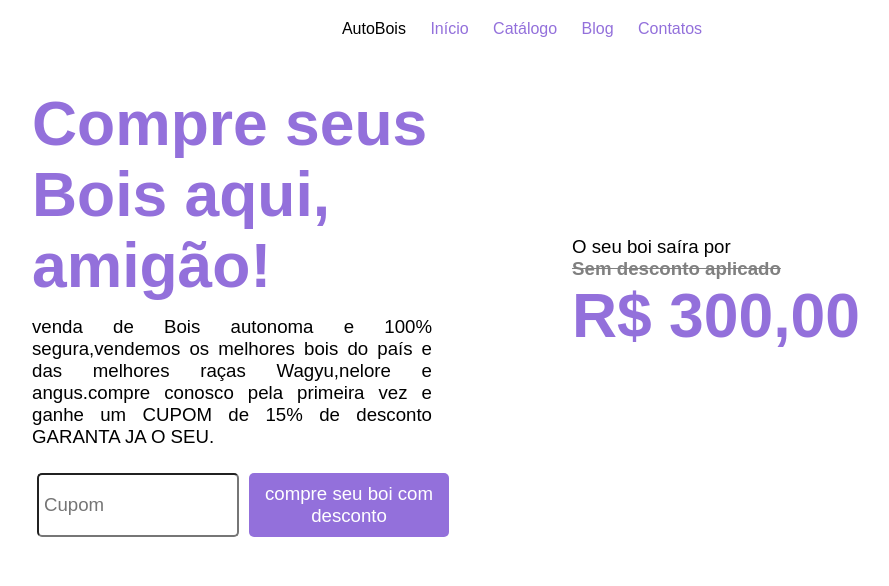
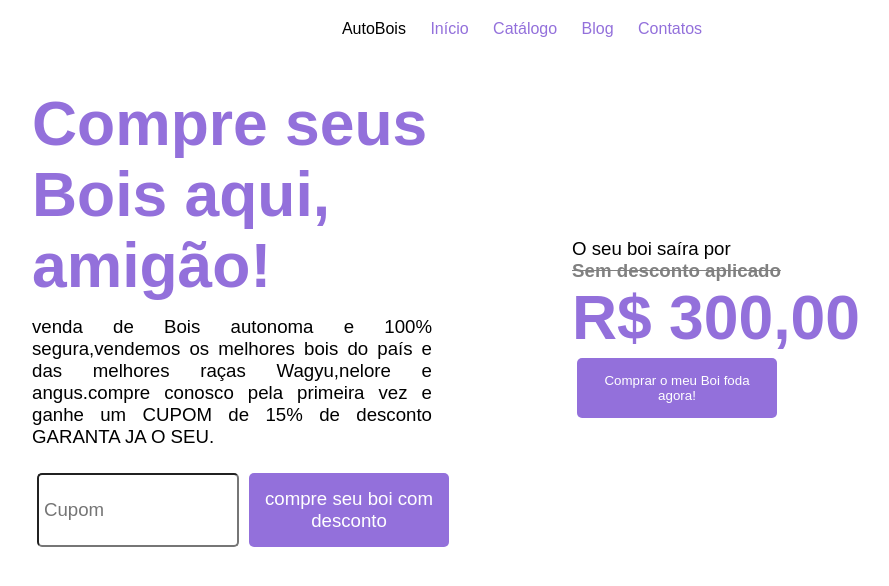
Before and after one commit to thomas-almeida/InterfaceClones, a plain HTML site: page index.html in a window 1280 px wide. Shown: the whole page, without its empty margins (118-1007 px from the left). Drawn offline with Linux system fonts and the light colour scheme.

Commit message:
Botao comprar boi

```diff
--- a/assets/css/button.css
+++ b/assets/css/button.css
@@ -7,18 +7,18 @@
     padding-left: 0px;
 }
 
-#btncupom{
+.btncupom{
     border: none;
     background-color: mediumpurple;
     cursor: pointer;
     margin: 5px;
-    padding: 10px;
+    padding: 15px;
     border-radius: 5px;
     color: white;
     width: 200px;
 }
 
-#btncupom:hover{
+.btncupom:hover{
     background-color: transparent;
     border: 1px solid mediumpurple;
     color: mediumpurple;
@@ -30,6 +30,7 @@
     border-radius:5px ;
     padding: 5px;
     font-size: 14pt;
+    background-color: transparent;
 }
 
 
--- a/index.html
+++ b/index.html
@@ -57,7 +57,7 @@
                     <input id="txt" type="text" placeholder="Cupom">
                     <br>
 
-                    <button id="btncupom">
+                    <button id="btncupom" class="btncupom">
                         compre seu boi com desconto
                     </button>
 
@@ -68,6 +68,9 @@
                 <p>O seu boi saíra por</p>
                 <h3 id="preco-antigo">Sem desconto aplicado</h3>
                 <h1 id="preco-novo">R$ 300,00</h1>
+                <button class="btncupom">
+                    Comprar o meu Boi foda agora!
+                </button>
             </div>
 
         </div>
```
